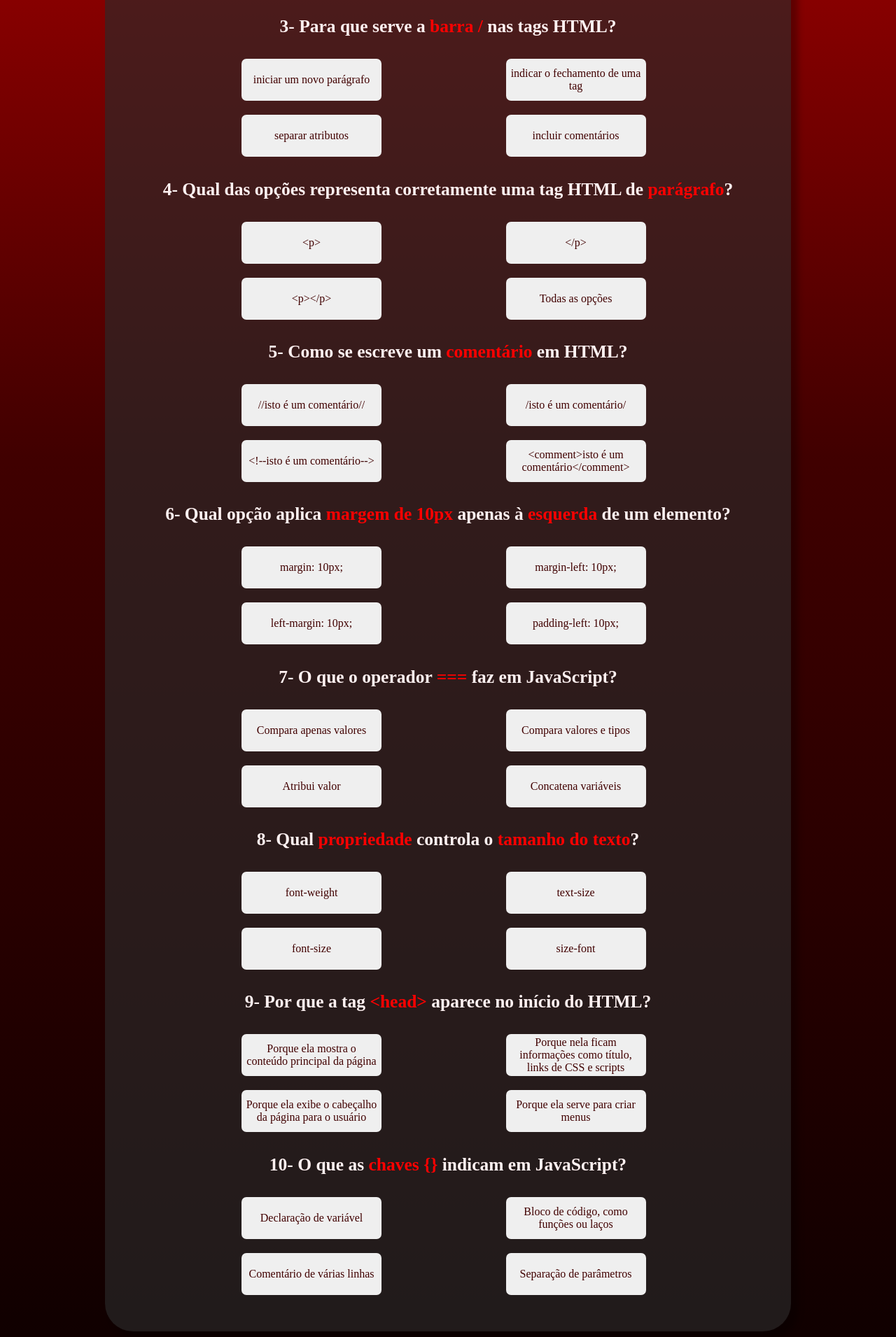
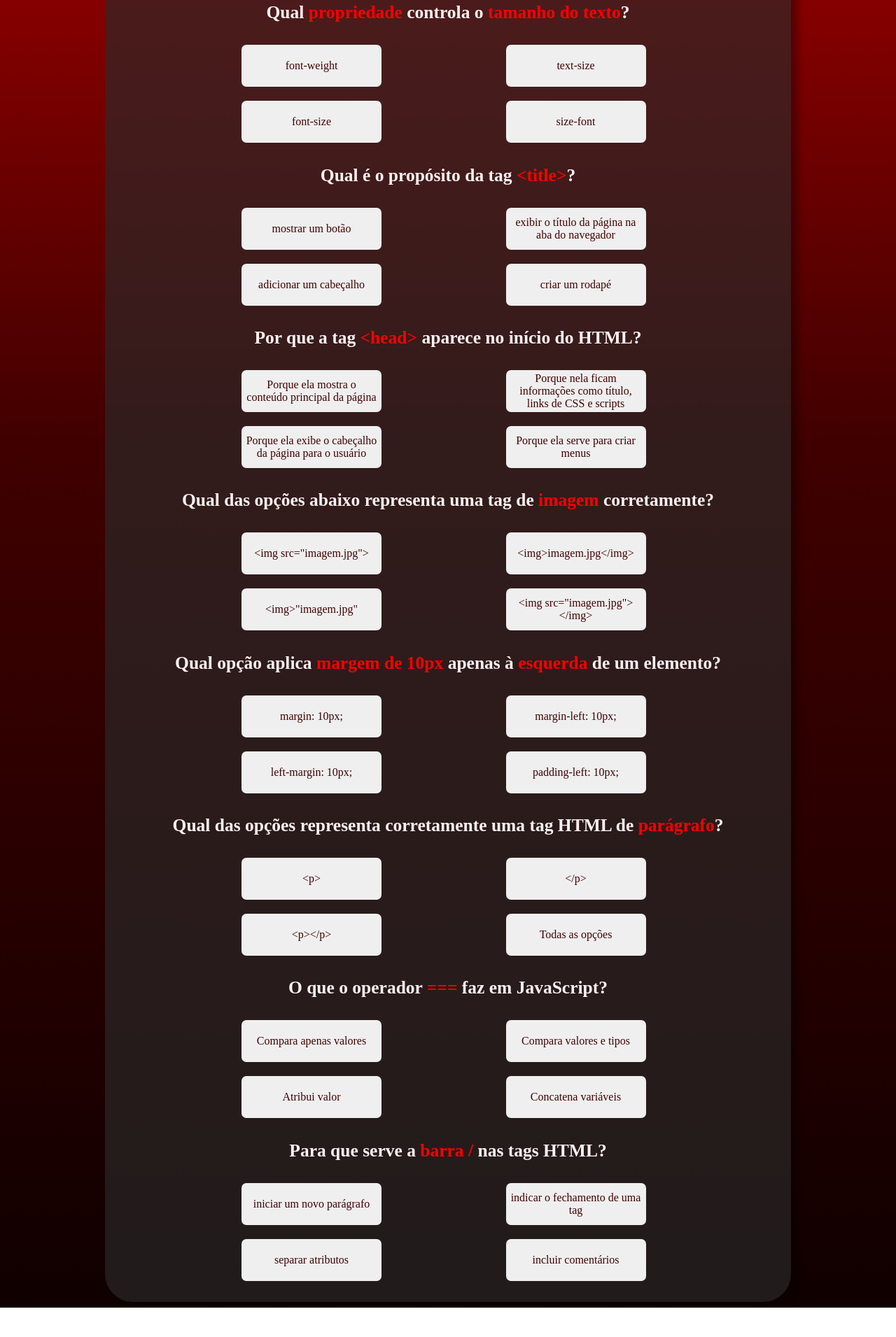
Before and after one commit to GustavoCamargo0/Quiz_MundoSenai, a plain HTML site: page QuizV3.html in a window 1280 px wide. Shown: the part 594-2505 px from the top of the page at 70% size. After the commit the page ends 2463 px from the top, so only its background shows below. Drawn offline with Linux system fonts and the light colour scheme.

Commit message:
Update QuizV3.html

```diff
--- a/QuizV3.html
+++ b/QuizV3.html
@@ -69,8 +69,20 @@
 
 <body>
   <script>
+    document.addEventListener("DOMContentLoaded", () => {
+      const quizContainer = document.querySelector(".caixa-quiz");
+      const perguntas = Array.from(document.querySelectorAll(".pergunta"));
+
+      perguntas.sort(() => Math.random() - 0.5);
+
+      perguntas.forEach(pergunta => {
+        quizContainer.appendChild(pergunta);
+      });
+    });
+
     function voltar(){
       window.open("inicio_Jogar_quiz.html")
+      window.focus();
     }
     var PerguntasRespondidas = 0;
     var pontos = 0;
@@ -100,6 +112,7 @@
 
             if (PerguntasRespondidas == 10) {
               document.getElementById("valor").innerText =  nom_user + " acertou " + pontos + " de 10 Perguntas!";
+              localStorage.setItem("pontos", pontos);
               let botao_reiniciar = document.getElementById("botao-reiniciar");
               let botao_voltar = document.getElementById("botao-voltar");
               botao_reiniciar.innerHTML = `<button onclick="location.reload()">Reiniciar</button>`;
@@ -113,94 +126,111 @@
 
   <div class="caixa-quiz">
     <h1>QUIZ</h1>
-    <br>
-    <h2>1- Qual é o propósito da tag <span class="palavra">&lt;title&gt;</span>?</h2>
-    <div class="opcoes">
-      <div class="opcao"><button type="button" id="errado">mostrar um botão</button></div>
-      <div class="opcao"><button type="button" id="certo">exibir o título da página na aba do navegador</button></div>
-      <div class="opcao"><button type="button" id="errado">adicionar um cabeçalho</button></div>
-      <div class="opcao"><button type="button" id="errado">criar um rodapé</button></div>
-    </div>
-
-    <h2>2- Qual das opções abaixo representa uma tag de <span class="palavra">imagem</span> corretamente?</h2>
-    <div class="opcoes">
-      <div class="opcao"><button type="button" id="certo">&lt;img src="imagem.jpg"&gt;</button></div>
-      <div class="opcao"><button type="button" id="errado">&lt;img&gt;imagem.jpg&lt;/img&gt;</button></div>
-      <div class="opcao"><button type="button" id="errado">&lt;img&gt;"imagem.jpg"</button></div>
-      <div class="opcao"><button type="button" id="errado">&lt;img src="imagem.jpg"&gt;&lt;/img&gt;</button></div>
-    </div>
-
-    <h2>3- Para que serve a <span class="palavra">barra /</span> nas tags HTML?</h2>
-    <div class="opcoes">
-      <div class="opcao"><button type="button" id="errado">iniciar um novo parágrafo</button></div>
-      <div class="opcao"><button type="button" id="certo">indicar o fechamento de uma tag</button></div>
-      <div class="opcao"><button type="button" id="errado">separar atributos</button></div>
-      <div class="opcao"><button type="button" id="errado">incluir comentários</button></div>
-    </div>
-
-    <h2>4- Qual das opções representa corretamente uma tag HTML de <span class="palavra">parágrafo</span>?</h2>
-    <div class="opcoes">
-      <div class="opcao"><button type="button" id="errado">&lt;p&gt;</button></div>
-      <div class="opcao"><button type="button" id="errado">&lt;/p&gt;</button></div>
-      <div class="opcao"><button type="button" id="certo">&lt;p&gt;&lt;/p&gt;</button></div>
-      <div class="opcao"><button type="button" id="errado">Todas as opções</button></div>
-    </div>
-
-    <h2>5- Como se escreve um <span class="palavra">comentário</span> em HTML?</h2>
-    <div class="opcoes">
-      <div class="opcao"><button type="button" id="errado">//isto é um comentário//</button></div>
-      <div class="opcao"><button type="button" id="errado">/isto é um comentário/</button></div>
-      <div class="opcao"><button type="button" id="certo">&lt;!--isto é um comentário--&gt;</button></div>
-      <div class="opcao"><button type="button" id="errado">&lt;comment&gt;isto é um comentário&lt;/comment&gt;</button></div>
-    </div>
-
-    <h2>6- Qual opção aplica <span class="palavra">margem de 10px</span> apenas à <span class="palavra">esquerda</span> de um elemento?</h2>
-    <div class="opcoes">
-      <div class="opcao"><button type="button" id="errado">margin: 10px;</button></div>
-      <div class="opcao"><button type="button" id="certo">margin-left: 10px;</button></div>
-      <div class="opcao"><button type="button" id="errado">left-margin: 10px;</button></div>
-      <div class="opcao"><button type="button" id="errado">padding-left: 10px;</button></div>
-    </div>
-
-    <h2>7- O que o operador <span class="palavra">===</span> faz em JavaScript?</h2>
-    <div class="opcoes">
-      <div class="opcao"><button type="button" id="errado">Compara apenas valores</button></div>
-      <div class="opcao"><button type="button" id="certo">Compara valores e tipos</button></div>
-      <div class="opcao"><button type="button" id="errado">Atribui valor</button></div>
-      <div class="opcao"><button type="button" id="errado">Concatena variáveis</button></div>
-    </div>
-
-    <h2>8- Qual <span class="palavra">propriedade</span> controla o <span class="palavra">tamanho do texto</span>?</h2>
-    <div class="opcoes">
-      <div class="opcao"><button type="button" id="errado">font-weight</button></div>
-      <div class="opcao"><button type="button" id="errado">text-size</button></div>
-      <div class="opcao"><button type="button" id="certo">font-size</button></div>
-      <div class="opcao"><button type="button" id="errado">size-font</button></div>
-    </div>
-
-    <h2>9- Por que a tag <span class="palavra">&lt;head&gt;</span> aparece no início do HTML?</h2>
-    <div class="opcoes">
-      <div class="opcao"><button type="button" id="errado">Porque ela mostra o conteúdo principal da página</button></div>
-      <div class="opcao"><button type="button" id="certo">Porque nela ficam informações como título, links de CSS e scripts</button></div>
-      <div class="opcao"><button type="button" id="errado">Porque ela exibe o cabeçalho da página para o usuário</button></div>
-      <div class="opcao"><button type="button" id="errado">Porque ela serve para criar menus</button></div>
-    </div>
-
-    <h2>10- O que as <span class="palavra">chaves {}</span> indicam em JavaScript?</h2>
-    <div class="opcoes">
-      <div class="opcao"><button type="button" id="errado">Declaração de variável</button></div>
-      <div class="opcao"><button type="button" id="certo">Bloco de código, como funções ou laços</button></div>
-      <div class="opcao"><button type="button" id="errado">Comentário de várias linhas</button></div>
-      <div class="opcao"><button type="button" id="errado">Separação de parâmetros</button></div>
-    </div>
-
     <h1 id="valor"></h1>
     <div class="btnReiniciar">
       <div  id="botao-reiniciar"></div>
       <div  id="botao-voltar" ></div>
     </div>
+    <div class="pergunta">
+      <h2>Qual é o propósito da tag <span class="palavra">&lt;title&gt;</span>?</h2>
+      <div class="opcoes">
+        <div><button type="button" id="errado">mostrar um botão</button></div>
+        <div><button type="button" id="certo">exibir o título da página na aba do navegador</button></div>
+        <div><button type="button" id="errado">adicionar um cabeçalho</button></div>
+        <div><button type="button" id="errado">criar um rodapé</button></div>
+      </div>
+    </div>
+
+    <div class="pergunta">
+      <h2>Qual das opções abaixo representa uma tag de <span class="palavra">imagem</span> corretamente?</h2>
+      <div class="opcoes">
+        <div><button type="button" id="certo">&lt;img src="imagem.jpg"&gt;</button></div>
+        <div><button type="button" id="errado">&lt;img&gt;imagem.jpg&lt;/img&gt;</button></div>
+        <div><button type="button" id="errado">&lt;img&gt;"imagem.jpg"</button></div>
+        <div><button type="button" id="errado">&lt;img src="imagem.jpg"&gt;&lt;/img&gt;</button></div>
+      </div>
+    </div>
+
+    <div class="pergunta">
+      <h2> Para que serve a <span class="palavra">barra /</span> nas tags HTML?</h2>
+      <div class="opcoes">
+        <div><button type="button" id="errado">iniciar um novo parágrafo</button></div>
+        <div><button type="button" id="certo">indicar o fechamento de uma tag</button></div>
+        <div><button type="button" id="errado">separar atributos</button></div>
+        <div><button type="button" id="errado">incluir comentários</button></div>
+      </div>
+    </div>
+
+    <div class="pergunta">
+      <h2> Qual das opções representa corretamente uma tag HTML de <span class="palavra">parágrafo</span>?</h2>
+      <div class="opcoes">
+        <div><button type="button" id="errado">&lt;p&gt;</button></div>
+        <div><button type="button" id="errado">&lt;/p&gt;</button></div>
+        <div><button type="button" id="certo">&lt;p&gt;&lt;/p&gt;</button></div>
+        <div><button type="button" id="errado">Todas as opções</button></div>
+      </div>
+    </div>
+
+    <div class="pergunta">
+      <h2> Como se escreve um <span class="palavra">comentário</span> em HTML?</h2>
+      <div class="opcoes">
+        <div><button type="button" id="errado">//isto é um comentário//</button></div>
+        <div><button type="button" id="errado">/isto é um comentário/</button></div>
+        <div><button type="button" id="certo">&lt;!--isto é um comentário--&gt;</button></div>
+        <div><button type="button" id="errado">&lt;comment&gt;isto é um comentário&lt;/comment&gt;</button></div>
+      </div>
+    </div>
+
+    <div class="pergunta">
+      <h2> Qual opção aplica <span class="palavra">margem de 10px</span> apenas à <span class="palavra">esquerda</span> de um elemento?</h2>
+      <div class="opcoes">
+        <div><button type="button" id="errado">margin: 10px;</button></div>
+        <div><button type="button" id="certo">margin-left: 10px;</button></div>
+        <div><button type="button" id="errado">left-margin: 10px;</button></div>
+        <div><button type="button" id="errado">padding-left: 10px;</button></div>
+      </div>
+    </div>
+
+    <div class="pergunta">
+      <h2> O que o operador <span class="palavra">===</span> faz em JavaScript?</h2>
+      <div class="opcoes">
+        <div><button type="button" id="errado">Compara apenas valores</button></div>
+        <div><button type="button" id="certo">Compara valores e tipos</button></div>
+        <div><button type="button" id="errado">Atribui valor</button></div>
+        <div><button type="button" id="errado">Concatena variáveis</button></div>
+      </div>
+    </div>
+
+    <div class="pergunta">
+      <h2> Qual <span class="palavra">propriedade</span> controla o <span class="palavra">tamanho do texto</span>?</h2>
+      <div class="opcoes">
+        <div><button type="button" id="errado">font-weight</button></div>
+        <div><button type="button" id="errado">text-size</button></div>
+        <div><button type="button" id="certo">font-size</button></div>
+        <div><button type="button" id="errado">size-font</button></div>
+      </div>
+    </div>
+
+    <div class="pergunta">
+      <h2> Por que a tag <span class="palavra">&lt;head&gt;</span> aparece no início do HTML?</h2>
+      <div class="opcoes">
+        <div><button type="button" id="errado">Porque ela mostra o conteúdo principal da página</button></div>
+        <div><button type="button" id="certo">Porque nela ficam informações como título, links de CSS e scripts</button></div>
+        <div><button type="button" id="errado">Porque ela exibe o cabeçalho da página para o usuário</button></div>
+        <div><button type="button" id="errado">Porque ela serve para criar menus</button></div>
+      </div>
+    </div>
+
+    <div class="pergunta">
+      <h2> O que as <span class="palavra">chaves {}</span> indicam em JavaScript?</h2>
+      <div class="opcoes">
+        <div><button type="button" id="errado">Declaração de variável</button></div>
+        <div><button type="button" id="certo">Bloco de código, como funções ou laços</button></div>
+        <div><button type="button" id="errado">Comentário de várias linhas</button></div>
+        <div><button type="button" id="errado">Separação de parâmetros</button></div>
+      </div>
+    </div>
   </div>
-
 </body>
 
 </html>
```
